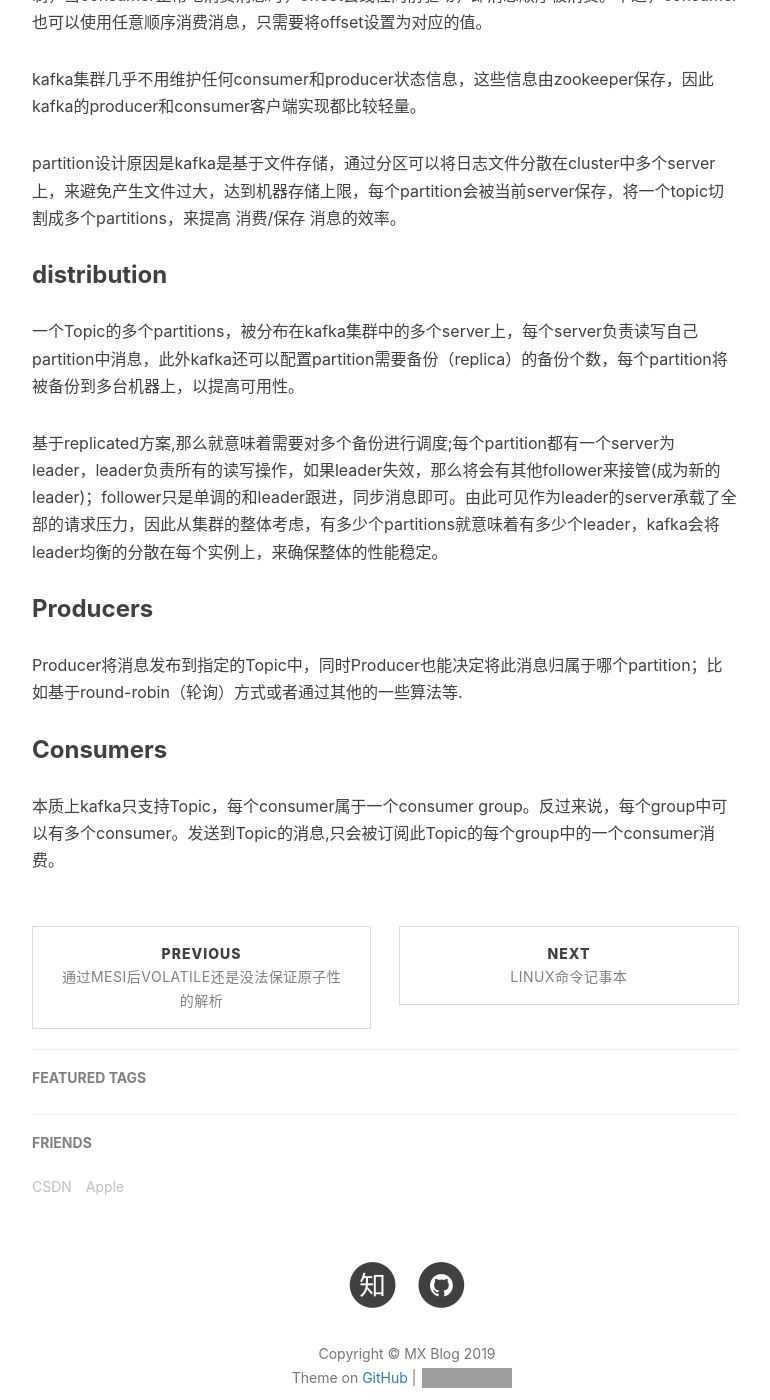
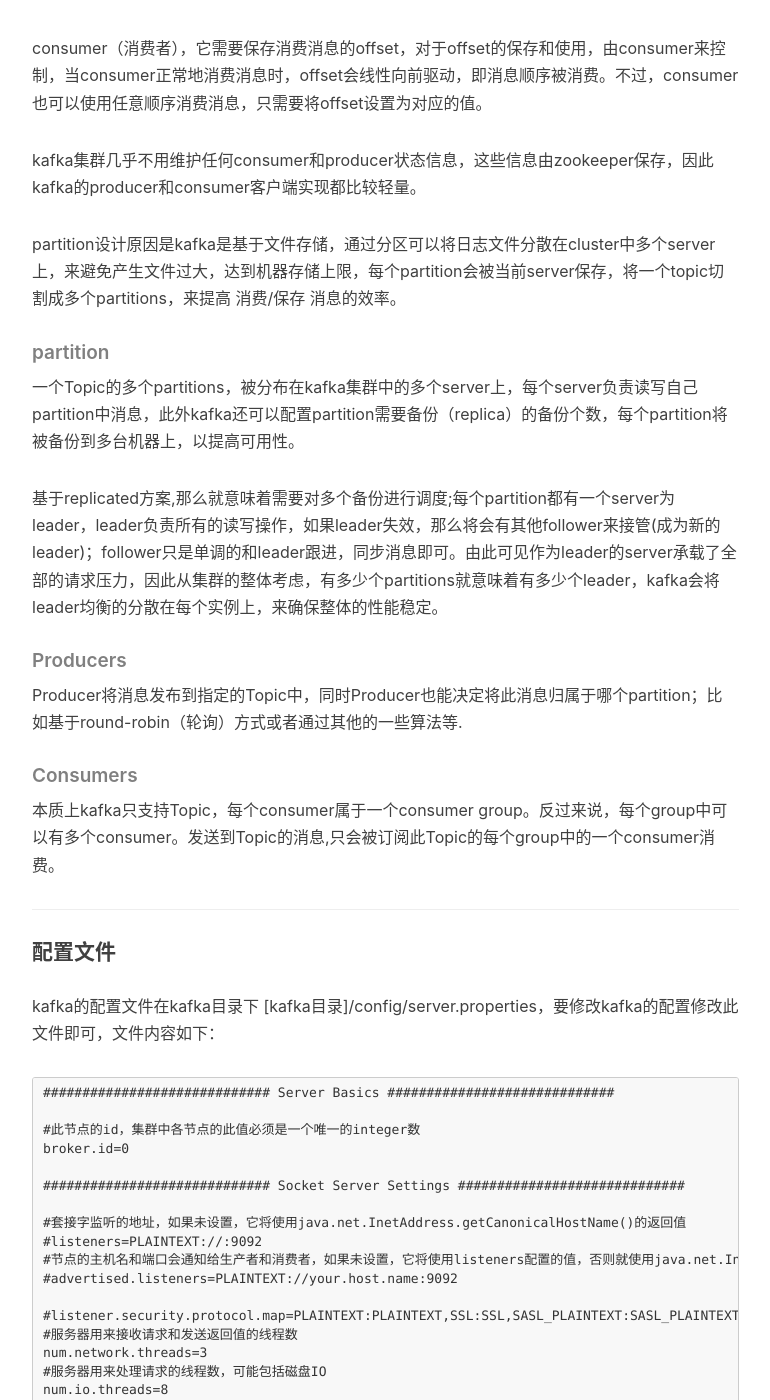
Before and after one commit to mxjesse/mxjesse.github.io, a Jekyll site: the page built from _posts/2019-06-28-KAFKA学习.md, in a window 1280 px wide and 1400 px high, scrolled down 2278 px. Shown: the whole window, without its empty margins (233-1003 px from the left). Built offline with Jekyll 4.4.1, drawn with Linux system fonts in a browser that asks for light colours; nearby versions of some CDN libraries; our own code applies the rules of GitHub Pages for plain Markdown files; comment, search, counter and statistics services are not loaded; some of the changed text lies outside the part shown; grey boxes are pictures that could not be loaded.

Commit message:
提交Kafka学习增加内容

````diff
--- a/_posts/2019-06-28-KAFKA学习.md
+++ b/_posts/2019-06-28-KAFKA学习.md
@@ -43,7 +44,9 @@ kafka通常被使用在两个应用之间：
   * kafka是作为一个集群运行在一个或多个可以跨多个数据中心的服务上
   * kafka集群储存的分类的流记录称为主题（topic）。每一个记录由一个key，一个value和一个时间戳组成。
 
-### topic
+#### 几个概念
+
+##### topic
 一个topic可以当作一类消息，每个topic都会被分为多个partition（分区），每个partition在文件中都以append log文件存储。任何被发布到partition的消息都会被直接追加到log文件的尾部，每条消息在log中的位置被称为offset（偏移量），offset是一个long类型的数字，它是唯一标记一条消息的。
 
 kakfa即使消息被消费，消息也不会立即删除，log文件会根据broker中的配置，保留一定时间后删除（比如设置X天后删除，无论消息是否被消费，X天后此消息会被清除），kafka通过这种手段，来释放磁盘空间，以及减少频繁改动文件内容对磁盘IO的开支。
@@ -54,14 +57,91 @@ kafka集群几乎不用维护任何consumer和producer状态信息，这些信
 
 partition设计原因是kafka是基于文件存储，通过分区可以将日志文件分散在cluster中多个server上，来避免产生文件过大，达到机器存储上限，每个partition会被当前server保存，将一个topic切割成多个partitions，来提高 消费/保存 消息的效率。
 
-### distribution
-
+##### partition
 一个Topic的多个partitions，被分布在kafka集群中的多个server上，每个server负责读写自己partition中消息，此外kafka还可以配置partition需要备份（replica）的备份个数，每个partition将被备份到多台机器上，以提高可用性。
 
 基于replicated方案,那么就意味着需要对多个备份进行调度;每个partition都有一个server为leader，leader负责所有的读写操作，如果leader失效，那么将会有其他follower来接管(成为新的leader)；follower只是单调的和leader跟进，同步消息即可。由此可见作为leader的server承载了全部的请求压力，因此从集群的整体考虑，有多少个partitions就意味着有多少个leader，kafka会将leader均衡的分散在每个实例上，来确保整体的性能稳定。
 
-### Producers
+##### Producers
 Producer将消息发布到指定的Topic中，同时Producer也能决定将此消息归属于哪个partition；比如基于round-robin（轮询）方式或者通过其他的一些算法等.
 
-### Consumers
+##### Consumers
 本质上kafka只支持Topic，每个consumer属于一个consumer group。反过来说，每个group中可以有多个consumer。发送到Topic的消息,只会被订阅此Topic的每个group中的一个consumer消费。
+
+---
+
+#### 配置文件
+kafka的配置文件在kafka目录下 [kafka目录]/config/server.properties，要修改kafka的配置修改此文件即可，文件内容如下：
+
+```
+############################# Server Basics #############################
+
+#此节点的id，集群中各节点的此值必须是一个唯一的integer数
+broker.id=0
+
+############################# Socket Server Settings #############################
+
+#套接字监听的地址，如果未设置，它将使用java.net.InetAddress.getCanonicalHostName()的返回值
+#listeners=PLAINTEXT://:9092
+#节点的主机名和端口会通知给生产者和消费者，如果未设置，它将使用listeners配置的值，否则就使用java.net.InetAddress.getCanonicalHostName()的返回值
+#advertised.listeners=PLAINTEXT://your.host.name:9092
+
+#listener.security.protocol.map=PLAINTEXT:PLAINTEXT,SSL:SSL,SASL_PLAINTEXT:SASL_PLAINTEXT,SASL_SSL:SASL_SSL
+#服务器用来接收请求和发送返回值的线程数
+num.network.threads=3
+#服务器用来处理请求的线程数，可能包括磁盘IO
+num.io.threads=8
+#套接字服务使用的发送缓冲区大小
+socket.send.buffer.bytes=102400
+#套接字服务使用的接收缓冲区大小
+socket.receive.buffer.bytes=102400
+#套接字服务能接收的请求的最大数据量
+socket.request.max.bytes=104857600
+
+############################# Log Basics #############################
+#以逗号分隔的目录列表，用来储存日志文件
+log.dirs=/tmp/kafka-logs
+#每个主题的默认日志分区数量，更多的分区数量允许更多的并行消费，但是它也会导致节点产生更多的文件
+num.partitions=1
+#每个数据目录中的线程数，用于启动时的日志恢复和关闭时的刷新
+num.recovery.threads.per.data.dir=1
+
+############################# Internal Topic Settings  #############################
+offsets.topic.replication.factor=1
+transaction.state.log.replication.factor=1
+transaction.state.log.min.isr=1
+
+############################# Log Flush Policy #############################
+
+#在强制刷新数据到硬盘之前允许的消息数量
+#log.flush.interval.messages=10000
+#强制刷新前，消息可在日志中停留的最长时间
+#log.flush.interval.ms=1000
+
+############################# Log Retention Policy #############################
+#日志到期可以被删除的最小时间
+log.retention.hours=168
+#一个基于大小的日志保留策略。段将被从日志中删除只要剩下的部分段不低于log.retention.bytes。
+#log.retention.bytes=1073741824
+#日志段文件的最大大小，当达到这个值的时候一个新的日志段会生成
+log.segment.bytes=1073741824
+#检查日志段的时间间隔，根据保留策略看是否能删除它
+log.retention.check.interval.ms=300000
+
+############################# Zookeeper #############################
+#zookeeper连接字符串，是以逗号分隔的（主机名：端口号）对，每一个都对应一个zk服务器，例如："127.0.0.1:3000,127.0.0.1:3001,127.0.0.1:3002".
+zookeeper.connect=localhost:2181
+#连接到zookeeper的超时时间
+zookeeper.connection.timeout.ms=6000
+
+
+############################# Group Coordinator Settings #############################
+
+# The following configuration specifies the time, in milliseconds, that the GroupCoordinator will delay the initial consumer rebalance.
+# The rebalance will be further delayed by the value of group.initial.rebalance.delay.ms as new members join the group, up to a maximum of max.poll.interval.ms.
+# The default value for this is 3 seconds.
+# We override this to 0 here as it makes for a better out-of-the-box experience for development and testing.
+# However, in production environments the default value of 3 seconds is more suitable as this will help to avoid unnecessary, and potentially expensive, rebalances during application startup.
+group.initial.rebalance.delay.ms=0
+
+```
````
Also changed, not shown: other parts of _posts/2019-06-28-KAFKA学习.md (+2 -1 lines).
